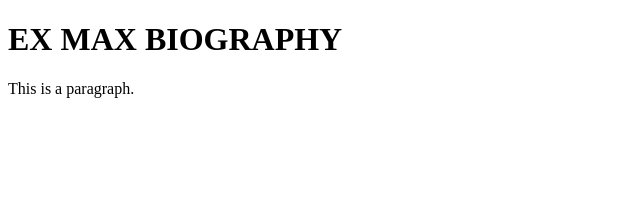
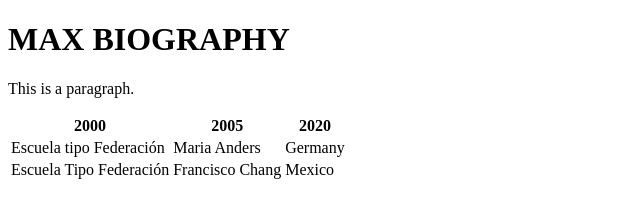
Before and after one commit to cmaxgt2019/FinalProjectQ3, a plain HTML site: page index.html in a window 1280 px wide. Shown: the whole page, without its empty margins (0-640 px from the left). Drawn offline with Linux system fonts and the light colour scheme.

Commit message:
Update index.html

```diff
--- a/index.html
+++ b/index.html
@@ -3,8 +3,27 @@
 <title>your name</title>
 <body>
 
-<h1>EX MAX BIOGRAPHY</h1>
+<h1>MAX BIOGRAPHY</h1>
 <p>This is a paragraph.</p>
+
+  <table>
+  <tr>
+    <th>2000</th>
+    <th>2005</th>
+    <th>2020</th>
+  </tr>
+  <tr>
+    <td>Escuela tipo Federación</td>
+    <td>Maria Anders</td>
+    <td>Germany</td>
+  </tr>
+  <tr>
+    <td>Escuela Tipo Federación</td>
+    <td>Francisco Chang</td>
+    <td>Mexico</td>
+  </tr>
+</table>
+
 
 </body>
 </html>
```
